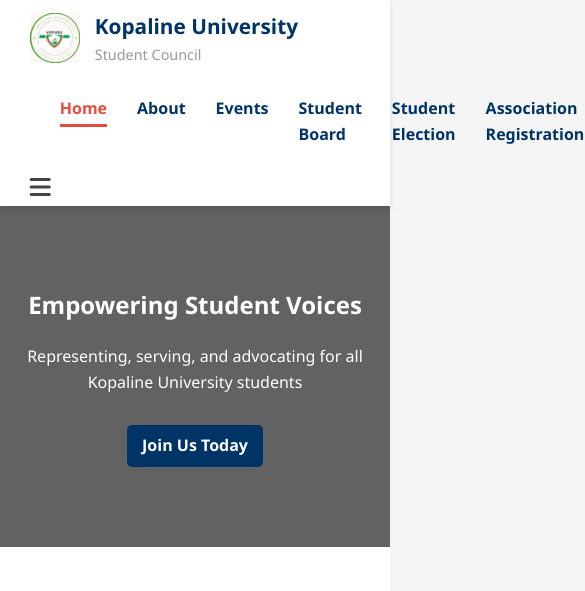
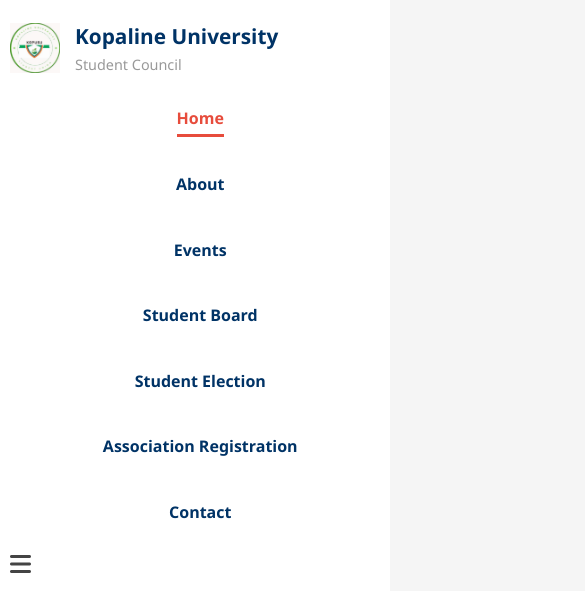
Before and after one commit to luhtech20/kopalinestudentcouncil, a plain HTML site: page index.html in a window 390 px wide. Both pictures are taken after a click on the element 195 px from the left and 95 px from the top of the page. Shown: the top 591 px of the page, 585 px wide, since content can reach past the window. Drawn offline with Linux system fonts and the light colour scheme.

Commit message:
Update style.css.css

```diff
--- a/style.css.css
+++ b/style.css.css
@@ -25,12 +25,17 @@ body {
     background-color: var(--light-color);
 }
 
+html, body {
+    max-width: 100%;
+    overflow-x: hidden; /* Prevents horizontal scrolling */
+}
+
 .container {
-    width: 90%;
+    width: 100%;
     max-width: 1200px;
-    margin: 0 auto;
-    padding: 0 20px;
+    padding: 10px; /* Reduce padding on mobile */
 }
+
 
 h1, h2, h3, h4 {
     color: var(--primary-color);
@@ -83,6 +88,20 @@ a:hover {
     background-color: var(--accent-color);
     color: var(--white);
 }
+
+@media (max-width: 768px) {
+    nav ul {
+        flex-direction: column;
+        align-items: center;
+        width: 100%;
+    }
+
+    nav ul li {
+        width: 100%;
+        text-align: center;
+    }
+}
+
 
 /* Header Styles */
 header {
```
